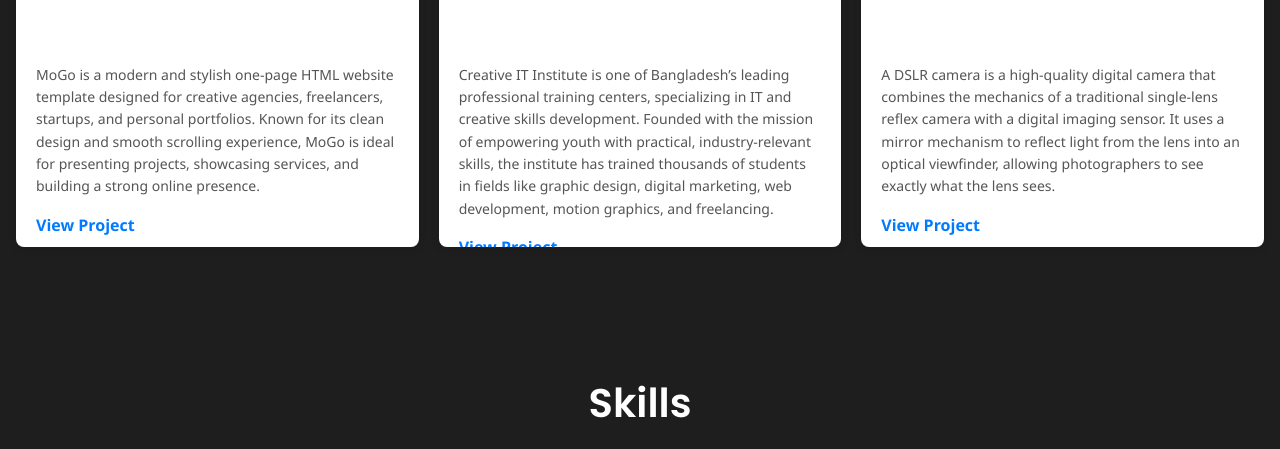
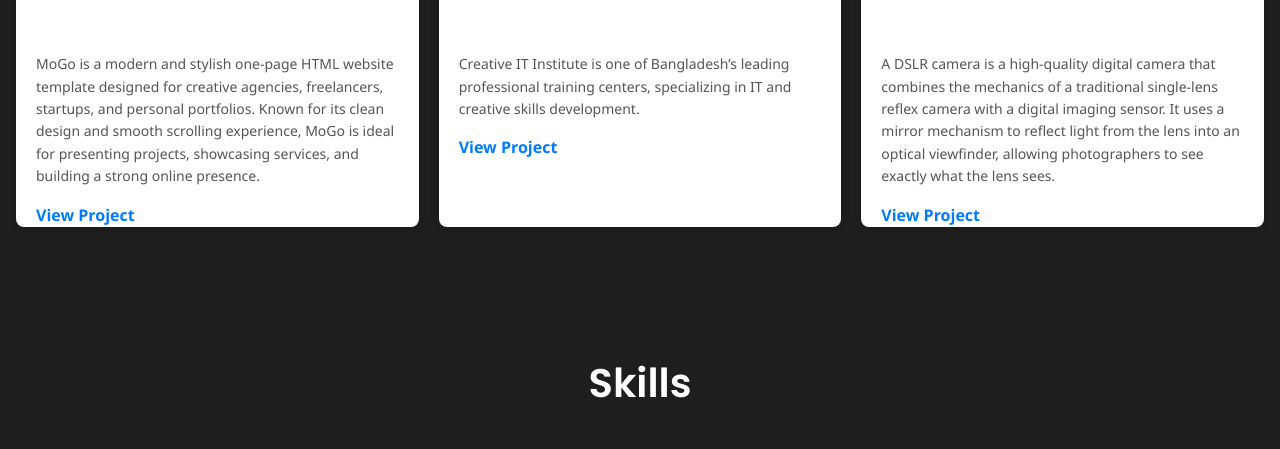
Before and after one commit to Bidhan-dev/portfolio, a plain HTML site: page index.html in a window 1280 px wide. Shown: the part 1669-2118 px from the top of the page. Drawn offline with nearby package versions, Linux system fonts and the light colour scheme; files whose address does not match are found by name.

Commit message:
Update index.html

```diff
--- a/index.html
+++ b/index.html
@@ -108,7 +108,7 @@
       <img src="images/project2.jpg" alt="Project 2" class="project-image">
       <div class="project-content">
         <h3 class="project-title">Creative IT Institute</h3>
-        <p class="project-description">Creative IT Institute is one of Bangladesh’s leading professional training centers, specializing in IT and creative skills development. Founded with the mission of empowering youth with practical, industry-relevant skills, the institute has trained thousands of students in fields like graphic design, digital marketing, web development, motion graphics, and freelancing.
+        <p class="project-description">Creative IT Institute is one of Bangladesh’s leading professional training centers, specializing in IT and creative skills development.
 
 </p>
         <a href="https://bidhan-dev.github.io/creativeit/" class="project-link" target="_blank">View Project</a>
```
